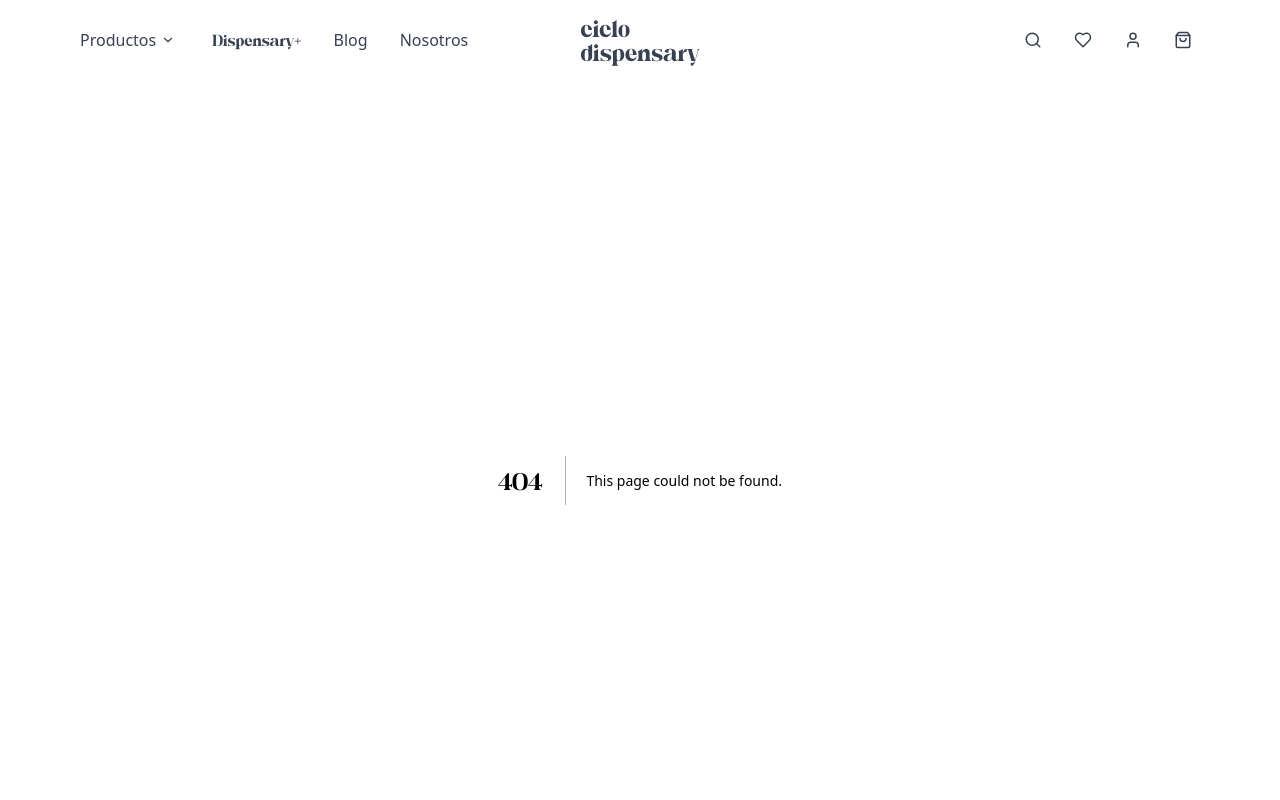
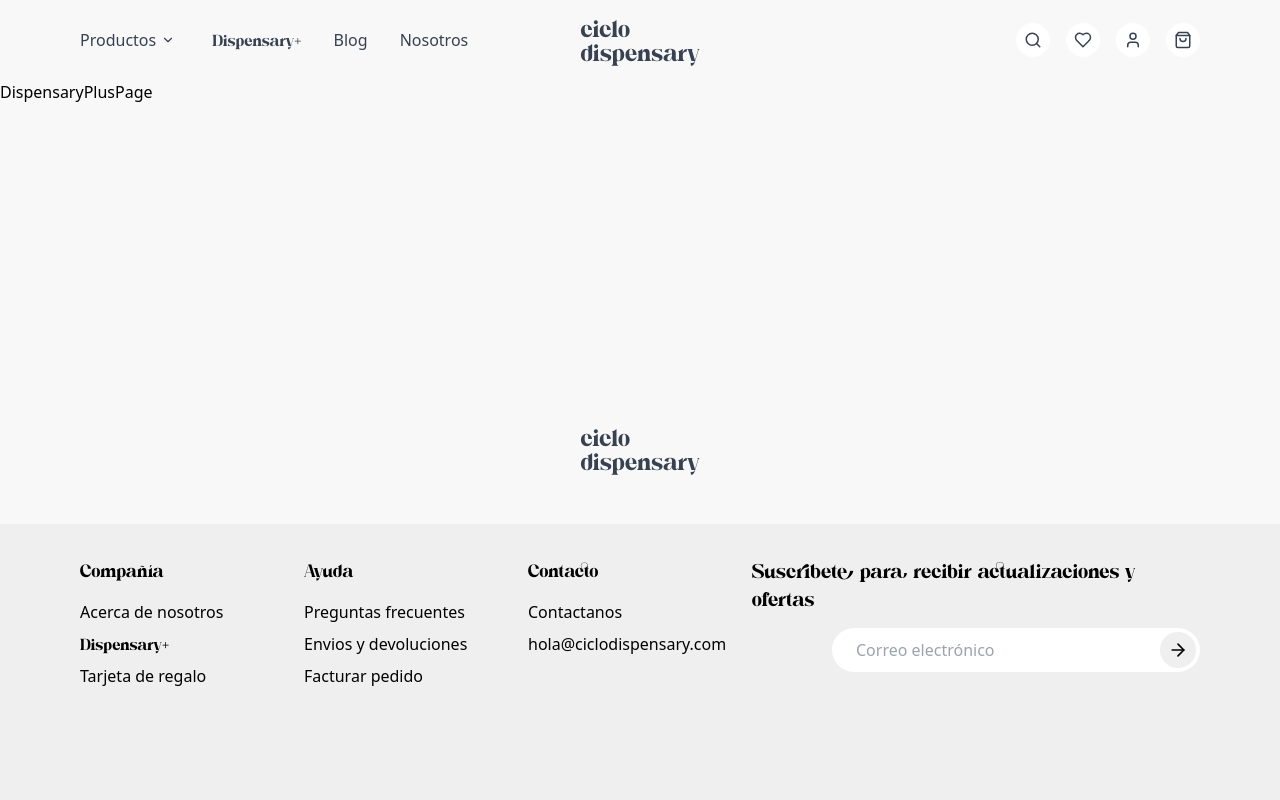
Before and after one commit to soyzamudio/ecommerce, a Next.js app: page /dispensary-plus in a window 1280 px wide. Before the commit this address had no page. Shown: the top 800 px of the page. Built offline with nearby package versions, Linux system fonts and the light colour scheme.

Commit message:
dispensary plus page

```diff
--- /dev/null
+++ b/app/dispensary-plus/page.tsx
@@ -0,0 +1,5 @@
+const DispensaryPlusPage = () => {
+  return <div>DispensaryPlusPage</div>;
+};
+
+export default DispensaryPlusPage;
--- a/components/Nav.tsx
+++ b/components/Nav.tsx
@@ -15,7 +15,7 @@ const Nav = () => {
             </Link>
             <MegaMenu columns={MENU_PRODUCTS_ITEMS.columns} />
           </div>
-          <Link href="/" className="font-fancy">
+          <Link href="/dispensary-plus" className="font-fancy">
             Dispensary+
           </Link>
           <Link href="/">Blog</Link>
```
